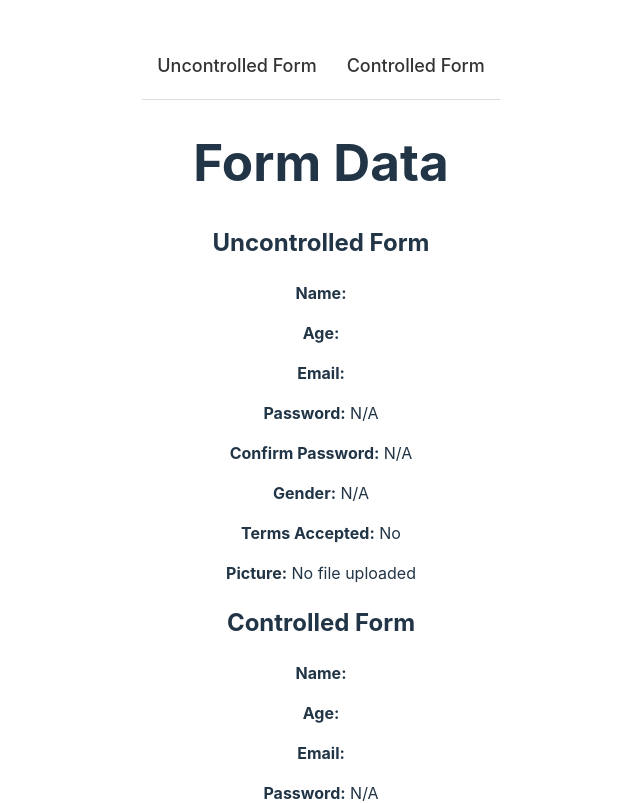
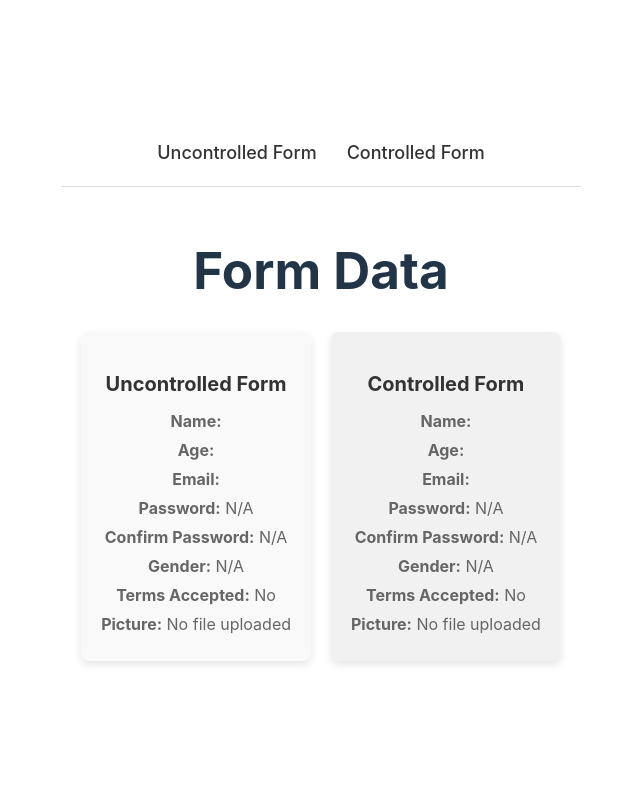
Before and after one commit to PopovaOlha/react-forms, a React (Vite) app: page / in a window 1280 px wide. Shown: the top 803 px of the page, without its empty margins (319-959 px from the left). Built offline with nearby package versions, Linux system fonts and the light colour scheme.

Commit message:
style: Add fixed size styling for images

```diff
--- a/src/pages/Main/Main.module.css
+++ b/src/pages/Main/Main.module.css
@@ -0,0 +1,54 @@
+.mainPage {
+  max-width: 100%;
+  margin: 0 auto;
+  padding: 20px;
+}
+
+.tilesContainer {
+  display: flex;
+  justify-content: space-between;
+  gap: 20px;
+  margin-top: 20px;
+}
+
+.tile {
+  flex: 1;
+  background-color: #ffffff;
+  padding: 20px;
+  border-radius: 8px;
+  box-shadow: 0px 4px 8px rgba(0, 0, 0, 0.1);
+  transition: transform 0.3s ease-in-out;
+}
+
+.tile:hover {
+  transform: translateY(-5px);
+}
+
+.tile h2 {
+  margin-bottom: 10px;
+  font-size: 20px;
+  color: #333;
+}
+
+.tile p {
+  margin: 5px 0;
+  font-size: 16px;
+  color: #666;
+}
+
+.tile:nth-child(1) {
+  background-color: #f9f9f9;
+}
+
+.tile:nth-child(2) {
+  background-color: #f1f1f1;
+}
+
+.image {
+  width: 300px;
+  height: 300px;
+  object-fit: cover;
+  border: 1px solid #ddd;
+  padding: 4px;
+  margin-top: 8px;
+}
```
